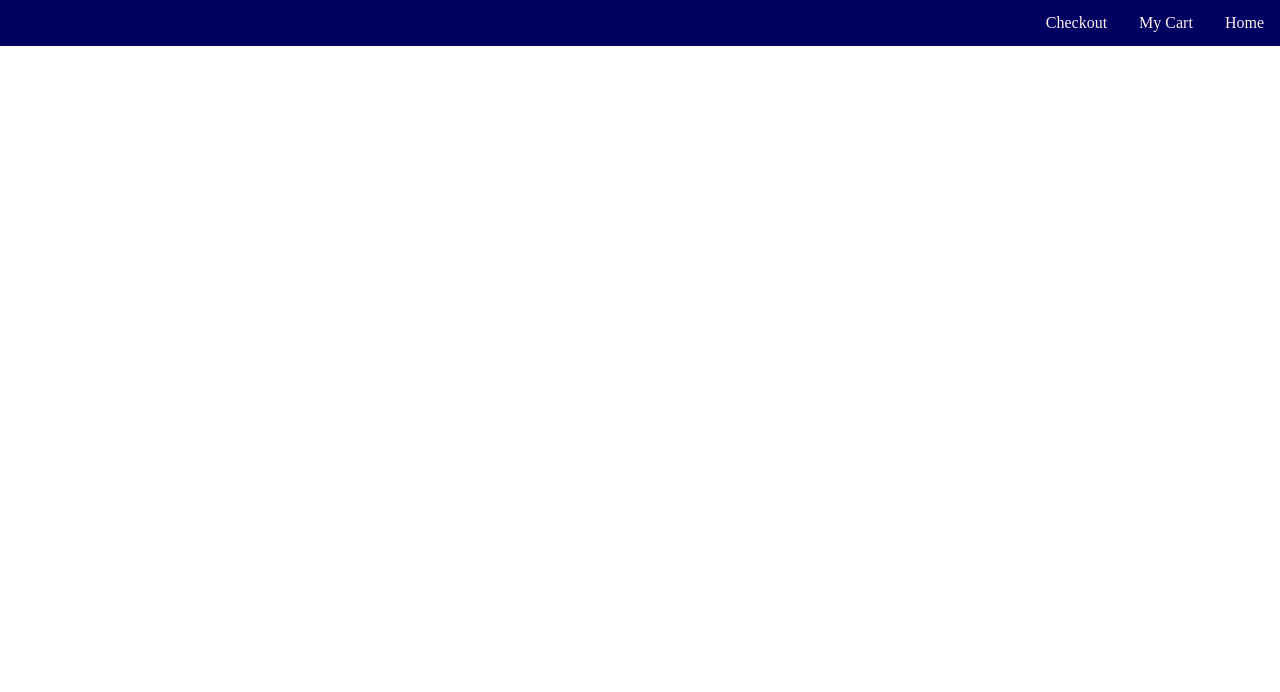
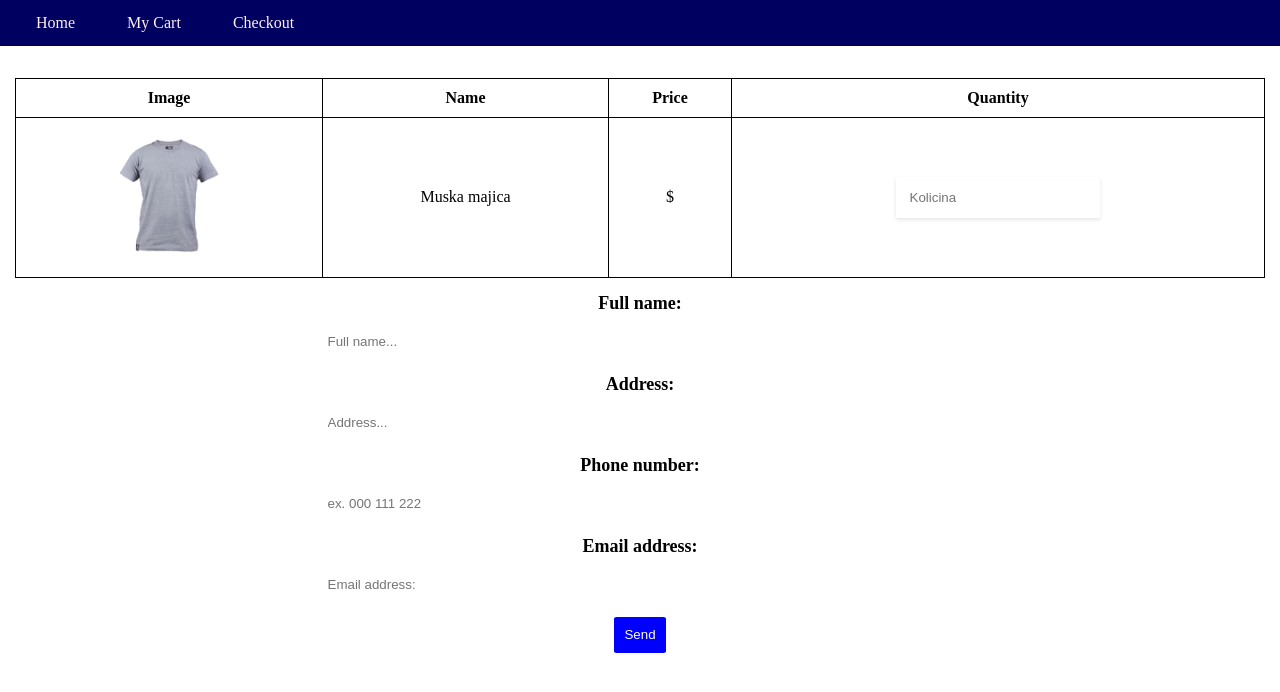
Before and after one commit to devAbu/infoMedia-test, a plain HTML site: page checkout.html in a window 1280 px wide. Drawn offline with nearby package versions, Linux system fonts and the light colour scheme.

Commit message:
haman sve uradjeno

```diff
--- a/checkout.html
+++ b/checkout.html
@@ -17,12 +17,48 @@
     <!-- END OF NAVBAR -->
 
     <section class="checkout">
-        <!-- TODO: tabela ista ko i u cart...ne moze mijenat kolicinu ili brisat -->
-        <!-- TODO: forma za narudzbu: ime i prezime, adresa, broj telefona, mail -->
-        <!-- TODO: validacija za ime: samo slova, ne smije bit prazno -->
-        <!-- TODO: validacija za adresu: ne moze biti prazno -->
+        <div class="row">
+            <table>
+                <thead>
+                    <tr>
+                        <th>Image</th>
+                        <th>Name</th>
+                        <th>Price</th>
+                        <th>Quantity</th>
+                    </tr>
+                </thead>
+                <tbody>
+                    <tr>
+                        <td><img src="images/shirt1.png" alt="majica1" width="100"></td>
+                        <td>Muska majica</td>
+                        <td>$<span></span></td>
+                        <!-- Kolicina iz localStorage -->
+                        <!-- Da se i cijena updatuje -->
+                        <td> <input type="number" placeholder="Kolicina" class="product_quantity" readonly>
+                        </td>
+                    </tr>
+                </tbody>
+            </table>
+        </div>
+
+        <div class="row mt-1-5">
+            <div class="col-12">
+                <form>
+                    <label for="name">Full name:</label>
+                    <input type="text" placeholder="Full name..." id="fullName">
+                    <label for="address">Address:</label>
+                    <input type="text" placeholder="Address..." id="address">
+                    <label for="number">Phone number:</label>
+                    <input type="number" placeholder="ex. 000 111 222" id="number">
+                    <label for="email">Email address:</label>
+                    <input type="email" placeholder="Email address:" id="email">
+                    <button type="button" class="product_button" id="submitButton">Send</button>
+                </form>
+            </div>
+        </div>
+        <!-- TODO: validacija za ime: samo slova -->
         <!-- TODO: validacija za telefon: samo brojevi, minimalno 9 brojeva (primjer: 000 111 222)...ne smije bit prazno -->
-        <!-- TODO: validacija za mail: mora bit u validnom formatu (ne provjeravat je li validan, samo da li je u dobrom formatu)...ne smije bit prazno -->
+        <!-- TODO: validacija za mail: mora bit u validnom formatu (ne provjeravat je li validan, samo da li je u dobrom formatu) -->
         <!-- TODO: na success forme izbaci se alert Narudzba poslana -->
     </section>
 
@@ -31,6 +67,7 @@
         integrity="sha256-CSXorXvZcTkaix6Yvo6HppcZGetbYMGWSFlBw8HfCJo=" crossorigin="anonymous"></script>
 
     <script src="js/include.js"></script>
+    <script src="js/chekcout.js"></script>
 </body>
 
 </html>
--- a/css/style.css
+++ b/css/style.css
@@ -12,7 +12,8 @@ ul {
 }
 
 li {
-    float: right;
+    float: left;
+    margin-left: 20px;
 }
 
 li a {
@@ -48,7 +49,7 @@ li a:hover {
     width: 50%;
 }
 
-.col-8 {
+.col-12 {
     width: 100%;
 }
 
@@ -76,6 +77,7 @@ li a:hover {
     box-shadow: 0 2px 4px 0 rgba(0, 0, 0, 0.1);
     border: none;
     padding: 1em;
+    outline: none;
 }
 
 .product_button {
@@ -103,3 +105,54 @@ li a:hover {
 .product_button {
     cursor: pointer;
 }
+
+table {
+    width: 100%;
+    margin-top: 2em;
+    text-align: center
+}
+
+table,
+th,
+td {
+    border: 1px solid black;
+    border-collapse: collapse;
+}
+
+th {
+    padding: 10px
+}
+
+td {
+    padding: 20px
+}
+
+.delete_button {
+    background-color: red;
+}
+
+form {
+    text-align: center;
+}
+
+form input[type=text],
+form input[type=number],
+form input[type=email] {
+    width: 50%;
+    padding: 15px;
+    display: block;
+    border: none;
+    margin: 5px auto 10px auto;
+}
+
+form input[type=text]:focus,
+form input[type=number]:focus,
+form input[type=email]:focus {
+    background-color: rgb(200, 222, 226);
+    outline: none;
+}
+
+form label {
+    font-size: 18px;
+    font-weight: 800;
+}
--- /dev/null
+++ b/js/chekcout.js
@@ -0,0 +1,31 @@
+$(function () {
+
+    var price = localStorage.getItem("price");
+
+
+    var itemPrice = localStorage.getItem("finalPrice");
+    var quantity = localStorage.getItem("quantity");
+    $('span').html(itemPrice)
+    $('.product_quantity').val(quantity)
+
+    $('#submitButton').click(() => {
+        var fullName = $('#fullName').val()
+        var address = $('#address').val()
+        var number = $('#number').val()
+        var email = $('#email').val()
+
+        if (fullName == "") {
+            alert("Ime ne moze biti prazno")
+        } else if (address == "") {
+            alert("Adresa ne moze biti prazna")
+        } else if (number == "") {
+            alert("Broj telefona ne smije biti prazan")
+        } else if (email == "") {
+            alert("Email ne smije biti prazna")
+        }else{
+            alert("Narudzba poslana")
+        }
+    })
+
+
+})
```
Also changed, not shown: cart.html (+27 -3 lines), js/myCart.js (added, +32 -0 lines), js/singleItemPrice.js (added, +27 -0 lines), singleItem.html (+2 -2 lines).
